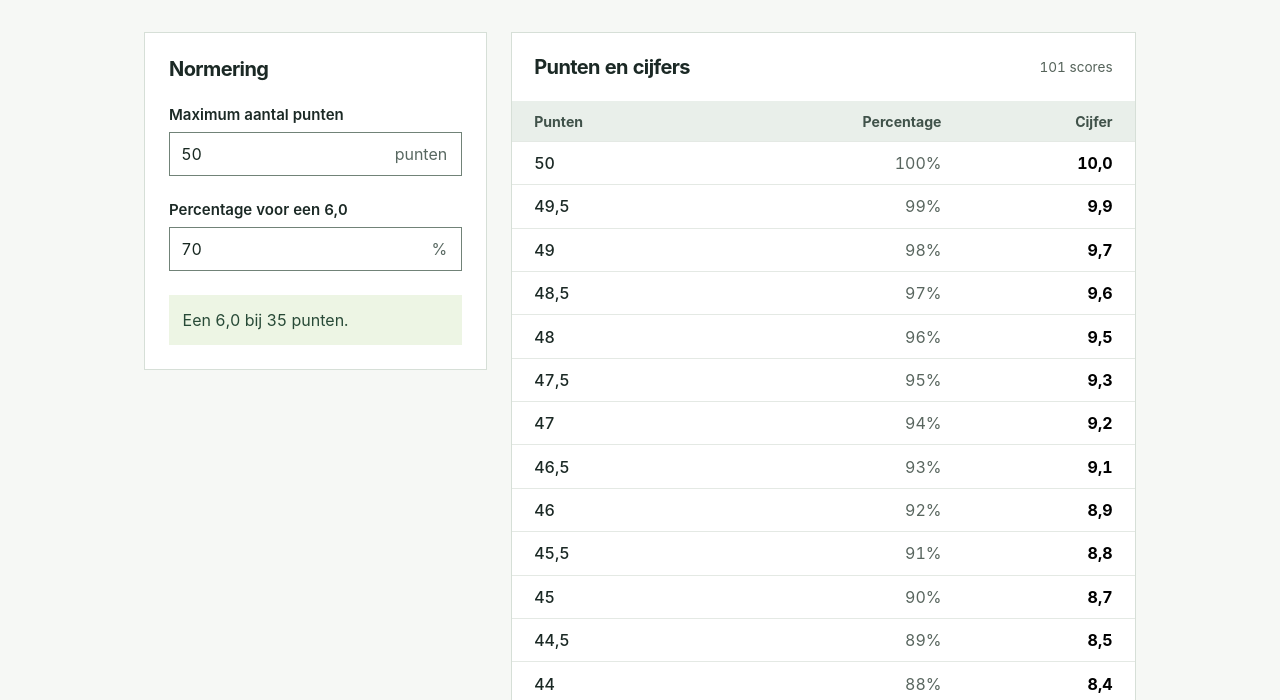
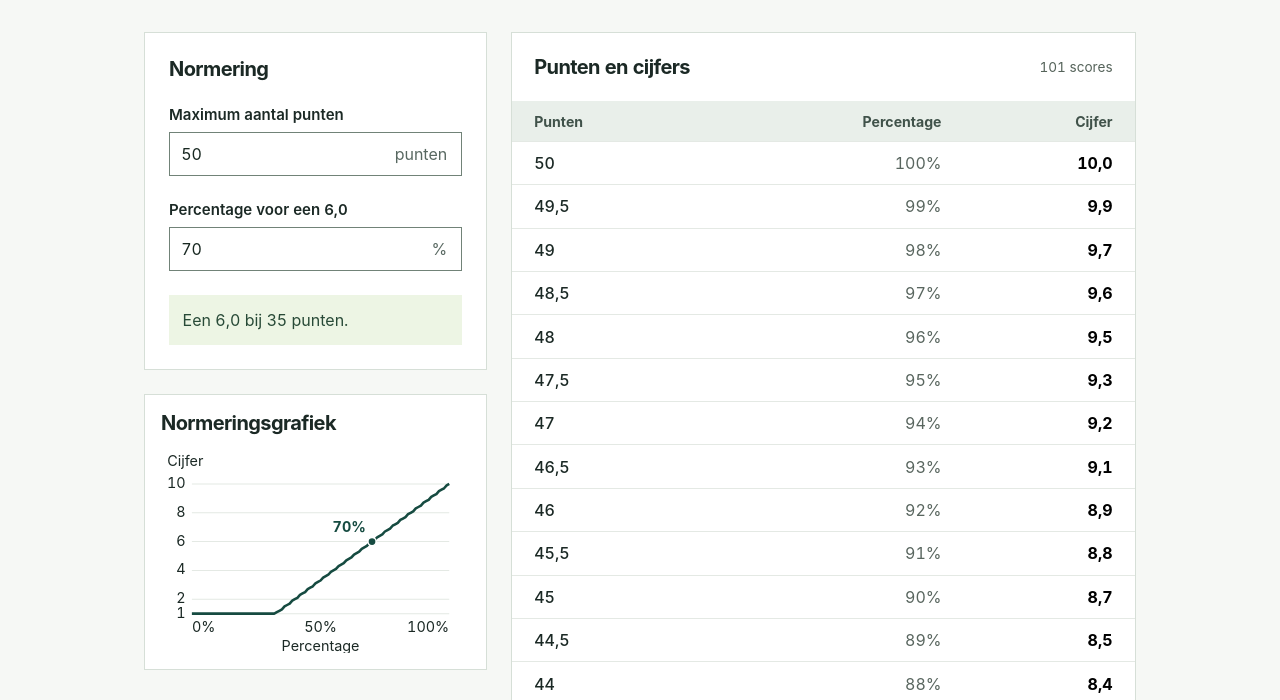
Before and after one commit to nijdamb/toetscijfers, a website with bundled scripts: page public/index.html in a window 1280 px wide. Shown: the part 252-952 px from the top of the page. Built offline with nearby package versions, Linux system fonts and the light colour scheme.

Commit message:
Plot the grade scale below the grading settings

```diff
--- a/public/app.js
+++ b/public/app.js
@@ -1,3 +1,4 @@
+import { renderGradeChart } from './chart.js';
 import { gradeFor } from './grades.js';
 
 const maximum = document.querySelector('#maximum');
@@ -41,6 +42,8 @@ function render() {
   document.querySelector('#summary').textContent = error
     ? ''
     : 'Een 6,0 bij ' + number.format((total * threshold) / 100) + ' punten.';
+  document.querySelector('.chart-panel').hidden = !count;
+  if (count) renderGradeChart(total, threshold);
   navigation.hidden = count <= pageSize;
   const first = page * pageSize;
   const end = Math.min(first + pageSize, count);
--- /dev/null
+++ b/public/chart.js
@@ -0,0 +1,54 @@
+import { gradeFor } from './grades.js';
+
+const chart = document.querySelector('#grade-chart');
+const number = new Intl.NumberFormat('nl-NL', { maximumFractionDigits: 2 });
+
+const toggle = document.querySelector('.chart-toggle');
+toggle.addEventListener('click', () => {
+  const open = toggle.getAttribute('aria-expanded') === 'false';
+  toggle.setAttribute('aria-expanded', String(open));
+  toggle.textContent = open ? 'Verberg grafiek' : 'Toon grafiek';
+});
+
+export function renderGradeChart(maximum, norm) {
+  const last = maximum * 2;
+  const points = [];
+  for (let start = 0; start <= last;) {
+    const grade = gradeFor(start / 2, maximum, norm);
+    // Equal consecutive grades form a horizontal segment, even across table pages.
+    let end = start;
+    let high = last;
+    while (end < high) {
+      const middle = Math.ceil((end + high) / 2);
+      if (gradeFor(middle / 2, maximum, norm) === grade) end = middle;
+      else high = middle - 1;
+    }
+    points.push([start / last, grade]);
+    if (end > start) points.push([end / last, grade]);
+    start = end + 1;
+  }
+  // The exact 6.0 threshold can fall between attainable half-point scores.
+  points.push([norm / 100, 6]);
+  points.sort(([a], [b]) => a - b);
+  const x = (fraction) => 30 + 250 * fraction;
+  const y = (grade) => 158 - 14 * (grade - 1);
+  chart
+    .querySelector('polyline')
+    .setAttribute(
+      'points',
+      points.map(([fraction, grade]) => x(fraction) + ',' + y(grade)).join(' '),
+    );
+
+  const normX = x(norm / 100);
+  chart.querySelector('circle').setAttribute('cx', normX);
+  const label = chart.querySelector('.chart-label');
+  label.setAttribute('x', normX + (norm > 50 ? -6 : 6));
+  label.setAttribute('text-anchor', norm > 50 ? 'end' : 'start');
+  label.textContent = number.format(norm) + '%';
+  chart.querySelector('title').textContent =
+    'Cijfer per behaald percentage bij ' +
+    number.format(maximum) +
+    ' punten. De norm voor een 6,0 is ' +
+    number.format(norm) +
+    '%. Alle scores staan in de cijfertabel.';
+}
--- a/public/index.html
+++ b/public/index.html
@@ -41,6 +41,47 @@
             <p id="error" role="alert"></p>
             <div id="summary" role="status"></div>
           </section>
+          <section class="chart-panel" aria-labelledby="chart-heading" hidden>
+            <h2 id="chart-heading">Normeringsgrafiek</h2>
+            <button
+              type="button"
+              class="chart-toggle"
+              aria-expanded="false"
+              aria-controls="grade-chart"
+            >
+              Toon grafiek
+            </button>
+            <svg
+              id="grade-chart"
+              viewBox="0 0 300 196"
+              role="img"
+              aria-labelledby="chart-description"
+            >
+              <title id="chart-description"></title>
+              <text x="6" y="15">Cijfer</text>
+              <path
+                class="chart-grid"
+                d="M30 32H280 M30 60H280 M30 88H280 M30 116H280 M30 144H280 M30 158H280"
+              />
+              <g text-anchor="end" dominant-baseline="middle">
+                <text x="24" y="32">10</text>
+                <text x="24" y="60">8</text>
+                <text x="24" y="88">6</text>
+                <text x="24" y="116">4</text>
+                <text x="24" y="144">2</text>
+                <text x="24" y="158">1</text>
+              </g>
+              <g>
+                <text x="30" y="176">0%</text>
+                <text x="155" y="176" text-anchor="middle">50%</text>
+                <text x="280" y="176" text-anchor="end">100%</text>
+                <text x="155" y="194" text-anchor="middle">Percentage</text>
+              </g>
+              <polyline class="chart-line" />
+              <circle class="chart-norm" cy="88" r="4" />
+              <text class="chart-label" y="79"></text>
+            </svg>
+          </section>
         </aside>
         <section class="results" aria-labelledby="result-title">
           <div class="table-title">
--- a/public/style.css
+++ b/public/style.css
@@ -214,3 +214,65 @@ button {
     top: var(--space-md);
   }
 }
+
+.chart-panel {
+  margin-top: var(--space-lg);
+  padding: var(--space-md);
+}
+
+#grade-chart {
+  display: block;
+  width: 100%;
+  margin-top: var(--space-md);
+  font-size: 14px;
+  fill: var(--color-text);
+}
+
+.chart-grid {
+  fill: none;
+  stroke: var(--color-border-row);
+}
+
+.chart-line {
+  fill: none;
+  stroke: var(--color-brand);
+  stroke-width: 2.5;
+  stroke-linejoin: round;
+}
+
+.chart-norm {
+  fill: var(--color-brand);
+  stroke: var(--color-surface);
+  stroke-width: 1.5;
+}
+
+.chart-label {
+  fill: var(--color-brand);
+  font-weight: 700;
+  paint-order: stroke;
+  stroke: var(--color-surface);
+  stroke-width: 3;
+}
+
+.chart-toggle {
+  display: none;
+}
+
+@media (max-width: 44rem) {
+  .chart-panel {
+    padding: var(--space-xs) var(--space-md);
+  }
+
+  .chart-toggle {
+    display: inline-block;
+    border: 0;
+    color: var(--color-brand);
+    text-decoration: underline;
+    text-underline-offset: 0.2em;
+  }
+
+  .chart-panel h2,
+  .chart-toggle[aria-expanded='false'] ~ #grade-chart {
+    display: none;
+  }
+}
```
Also changed, not shown: e2e/accessibility.spec.js (+5 -0 lines), e2e/chart.spec.js (added, +45 -0 lines).
